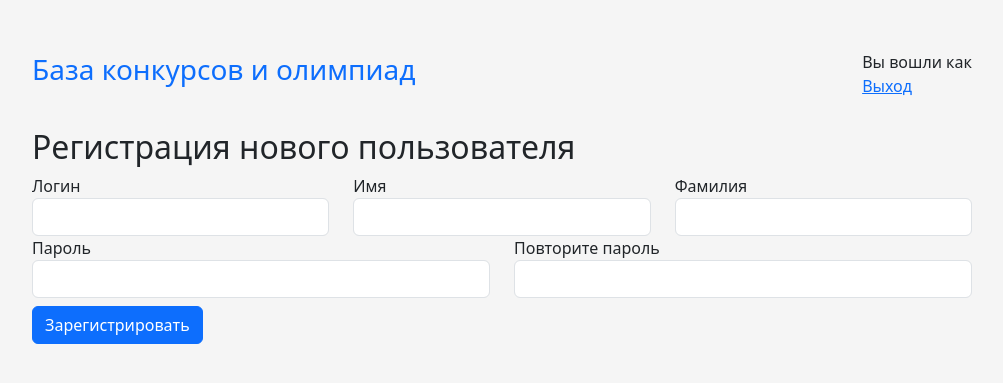
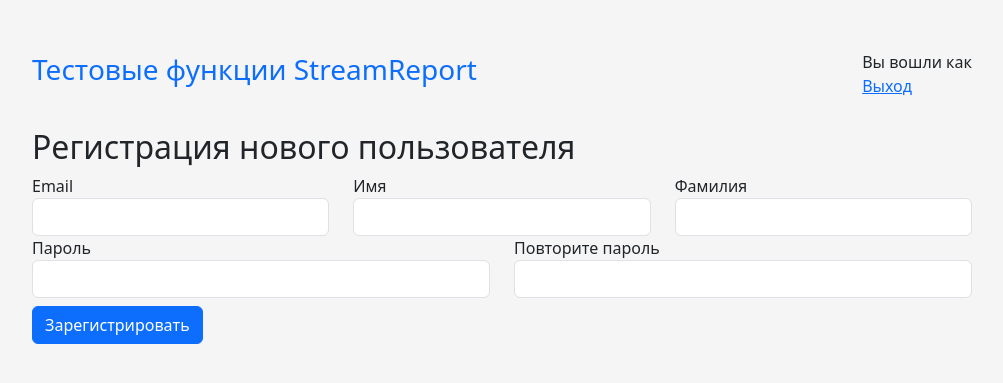
Before and after one commit to aleksioprime/sk-extrafeatures, a Flask app: page /register in a window 1280 px wide. Shown: the top 383 px of the page, without its empty margins (138-1141 px from the left). Run offline with Flask 3, Linux system fonts and the light colour scheme.

Commit message:
edit database email

```diff
--- a/app.py
+++ b/app.py
@@ -4,4 +4,4 @@ import os
 if __name__ == '__main__':
     with app.app_context():
         db.create_all()
-    app.run(debug=True, use_reloader=False, host=os.getenv('HOST'), port=int(os.getenv('PORT')))
+    app.run(debug=True, host=os.getenv('HOST'), port=int(os.getenv('PORT')))
--- a/app/forms.py
+++ b/app/forms.py
@@ -1,19 +1,18 @@
 from flask_wtf import FlaskForm
-from wtforms import StringField, PasswordField, SubmitField, SelectField, TextAreaField, SelectMultipleField, widgets, DateField
-from wtforms.validators import DataRequired, Length, EqualTo, Optional
+from wtforms import StringField, PasswordField, SubmitField, SelectField, TextAreaField, SelectMultipleField, widgets, DateField, EmailField
+from wtforms.validators import DataRequired, Length, EqualTo, Optional, Email
 
 class MultiCheckboxField(SelectMultipleField):
     widget = widgets.ListWidget(prefix_label=False)
     option_widget = widgets.CheckboxInput()
 
 class LoginForm(FlaskForm):
-    username = StringField(label=('Логин'),
-                           validators=[DataRequired(), Length(min=5)])
+    email = EmailField(label=('Email'), validators=[DataRequired(), Email()])
     password = PasswordField('Пароль', validators=[DataRequired()])
     submit = SubmitField(label=('Войти'))
 
 class CreateUserForm(FlaskForm):
-    username = StringField(label=('Логин'), validators=[DataRequired(), Length(max=64)])
+    email = EmailField(label=('Email'), validators=[DataRequired(), Email()])
     password = PasswordField(label=('Пароль'),
                              validators=[DataRequired(),
                                          Length(min=8, message='Password should be at least %(min)d characters long')])
--- a/app/routes.py
+++ b/app/routes.py
@@ -12,7 +12,7 @@ def user_loader(user_id):
 def login_required(func):
     @functools.wraps(func)
     def secure_function(*args, **kwargs):
-        if "username" not in session:
+        if "email" not in session:
             return redirect(url_for("login", next=request.url))
         return func(*args, **kwargs)
     return secure_function
@@ -21,10 +21,11 @@ def login_required(func):
 def login():
     form = LoginForm()
     if form.validate_on_submit():
-        user = User.query.get(form.username.data)
+        user = User.query.filter_by(email=form.email.data).first()
+        print(form.email.data)
         if user:
             if bcrypt.check_password_hash(user.password, form.password.data):
-                session["username"] = form.username.data
+                session["email"] = form.email.data
                 return redirect("/")
     return render_template("user_login.html", form=form)
 
@@ -32,9 +33,9 @@ def login():
 def register():
     form = CreateUserForm()
     if form.validate_on_submit():
-        username = request.form.get('username')
+        email = request.form.get('email')
         password = request.form.get('password')
-        user = User(username=username, password=bcrypt.generate_password_hash(password).decode('utf-8'))
+        user = User(email=email, password=bcrypt.generate_password_hash(password).decode('utf-8'))
         db.session.add(user)
         db.session.commit()
         return redirect("/")
@@ -42,10 +43,10 @@ def register():
 
 @app.route("/logout", methods=["GET"])
 def logout():
-    session.pop('username', None)
+    session.pop('email', None)
     return redirect(url_for('index'))
 
 @app.route('/')
 @login_required
 def index():
-    return render_template("index.html", title="Hello, world!")
+    return render_template("index.html", title="Главная страница")
--- a/app/templates/base.html
+++ b/app/templates/base.html
@@ -4,12 +4,12 @@
     <meta charset="UTF-8">
     <link href="https://cdn.jsdelivr.net/npm/bootstrap@5.3.0-alpha1/dist/css/bootstrap.min.css" rel="stylesheet" integrity="sha384-GLhlTQ8iRABdZLl6O3oVMWSktQOp6b7In1Zl3/Jr59b6EGGoI1aFkw7cmDA6j6gD" crossorigin="anonymous">
     <link type="text/css" href="{{ url_for('static', filename='css/style.css')}}" rel="stylesheet" />
-    <title>База конкурсов и олимпиад</title>
+    <title>Тестовые функции StreamReport</title>
 </head>
 <body>
   <div class="wrapper">
     <div class="header">
-      <h3 class="me-3"><a href="/" class="logo">База конкурсов и олимпиад</a></h3>
+      <h3 class="me-3"><a href="/" class="logo">Тестовые функции StreamReport</a></h3>
       <div class="ms-auto">Вы вошли как <strong>{{ session['username'] }}</strong> <br />
       <a href={{ url_for('logout') }}>Выход</a></div>
     </div>
--- a/app/templates/user_login.html
+++ b/app/templates/user_login.html
@@ -18,8 +18,8 @@
           {{ form.csrf_token }}
           <h1 class="h3 mb-3 fw-normal">Вход в систему</h1>
           <div class="form-floating">
-            {{ form.username(class="form-control",  placeholder="Пользователь") }}
-            {{ form.username.label }}
+            {{ form.email(class="form-control",  placeholder="Email") }}
+            {{ form.email.label }}
           </div>
           {% for field, errors in form.errors.items() %}
               <small class="form-text text-muted ">
--- a/app/templates/user_register.html
+++ b/app/templates/user_register.html
@@ -10,8 +10,8 @@
         {{ form.csrf_token() }}
         <div class="row">
             <div class="col-md">
-                {{ form.username.label }}
-                {{ form.username(class="form-control") }}
+                {{ form.email.label }}
+                {{ form.email(class="form-control") }}
             </div>
             <div class="col-md">
                 {{ form.first_name.label }}
```
Also changed, not shown: app/models.py (+5 -3 lines), app/templates/index.html (renamed from app/templates/home.html), instance/database.db, 2 other files.
